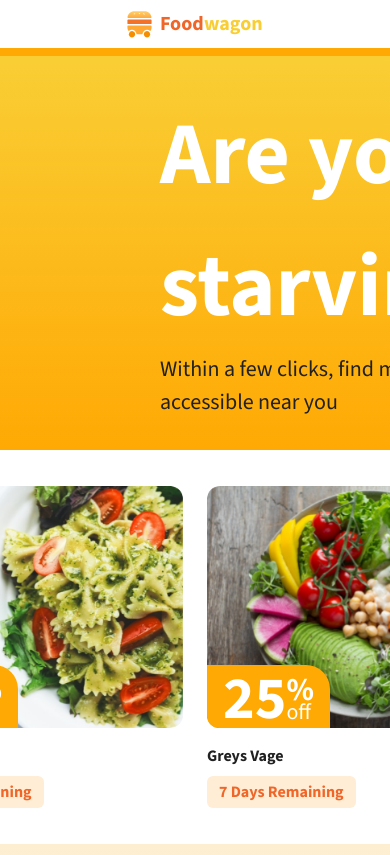
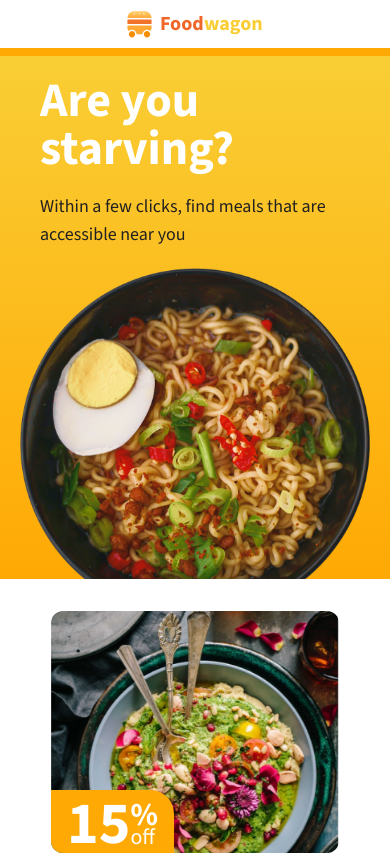
Before and after one commit to Mahmoud-Ehab/foodwagon, a Next.js app: page / in a window 390 px wide. Shown: the top 855 px of the page. Built offline with nearby package versions, Linux system fonts and the light colour scheme.

Commit message:
Header component became responsive.

```diff
--- a/app/ui/components/cards.tsx
+++ b/app/ui/components/cards.tsx
@@ -6,7 +6,7 @@ import { MapPinIcon } from '@heroicons/react/24/solid';
 
 export function DiscountCard({card}: {card: DiscountInfo}) {
     return (
-        <div className="w-72 mx-3">
+        <div className="w-72 mx-3 my-8 md:my-0">
             <figure className="relative rounded-xl overflow-hidden">
                 <div className="absolute flex justify-center items-end px-4 bg-primary-dark text-fill-light bottom-0 rounded-tr-3xl">
                     <span className="text-6xl">{card.discount}</span>
--- a/app/ui/components/wrappers.tsx
+++ b/app/ui/components/wrappers.tsx
@@ -3,7 +3,7 @@ import { DiscountCard, ItemCard } from "./cards";
 
 export function DiscountCardsWrapper({cards}: {cards: DiscountInfo[]}) {
     return (
-        <div className="flex flex-row animate__animated animate__fadeInUp">
+        <div className="flex flex-col md:flex-row animate__animated animate__fadeInUp">
             {cards.map((card, i) => <DiscountCard key={i} card={card} />)}
         </div>
     );
--- a/app/ui/sections/header.tsx
+++ b/app/ui/sections/header.tsx
@@ -6,7 +6,7 @@ import { discount_cards } from "@/app/lib/placeholders";
 
 export default function header() {
     return (
-        <div className={`${Source_Sans_700.className} flex flex-col w-screen h-screen overflow-hidden`}>
+        <div className={`${Source_Sans_700.className} flex flex-col w-screen md:h-screen overflow-hidden`}>
             <div className="flex justify-center items-center w-full h-14 bg-fill-light border-b-8 border-primary-dark">
                 <Image
                     className="animate__animated animate__bounce animate__delay-1s"
@@ -19,20 +19,20 @@ export default function header() {
                 <span className={`text-primary-normal text-xl animate__animated animate__bounce animate__delay-1s`}>wagon</span>
             </div>
 
-            <div className="flex flex-1 flex-row w-full px-20 bg-gradient-to-b from-primary-normal to-primary-dark overflow-hidden">
+            <div className="flex flex-1 flex-col md:flex-row w-full px-5 md:px-20 bg-gradient-to-b from-primary-normal to-primary-dark overflow-hidden">
                 <div className="flex flex-1 justify-center items-center h-full">
-                    <div className="ml-20 animate__animated animate__fadeInLeft">
-                        <h1 className="text-fill-light text-[88px]">
+                    <div className="m-5 md:m-0 md:ml-20 animate__animated animate__fadeInLeft">
+                        <h1 className="text-fill-light text-5xl mb-5 md:text-[5.5em]">
                             {strings.header_title}
                         </h1>
-                        <span className={`${Source_Sans_400.className} text-fill-dark text-[22px]`}>
+                        <span className={`${Source_Sans_400.className} text-fill-dark text-lg md:text-xl`}>
                             {strings.header_subtitle}
                         </span>
                     </div>
                 </div>
                 <div className="flex flex-1 justify-center items-end h-full overflow-hidden animate__animated animate__rotateInUpRight">
                     <Image
-                        className="drop-shadow-[-50px_20px_35px_rgba(0,0,0,0.25)]"
+                        className="md:drop-shadow-[-50px_20px_35px_rgba(0,0,0,0.25)]"
                         src={"/base-image.png"}
                         width={400}
                         height={400}
@@ -41,7 +41,7 @@ export default function header() {
                 </div>
             </div>
 
-            <div className="flex flex-1 flex-row justify-center items-center w-full bg-fill-light">
+            <div className="flex flex-1 md:flex-row justify-center items-center w-full h-auto bg-fill-light">
                 <DiscountCardsWrapper cards={discount_cards} />
             </div>
         </div>
```
